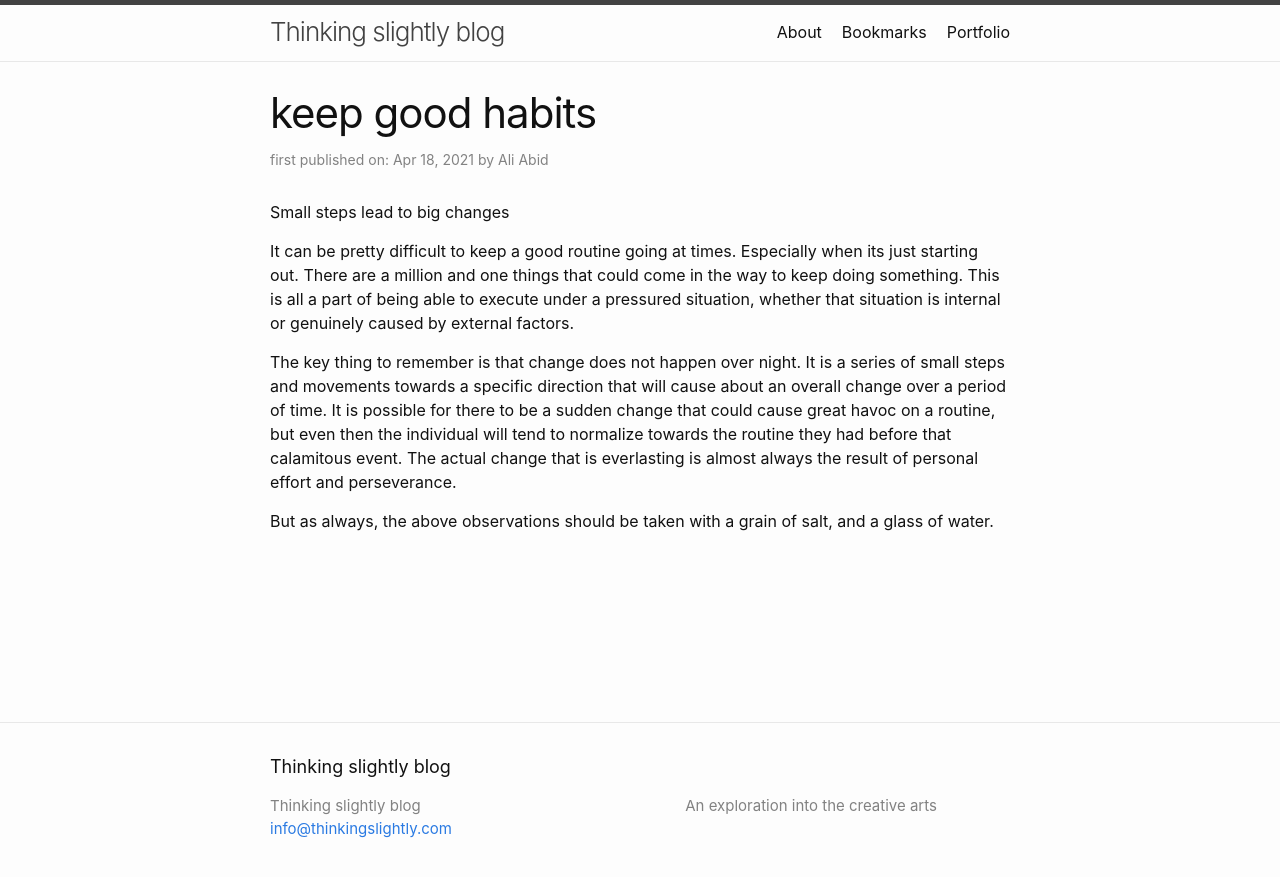
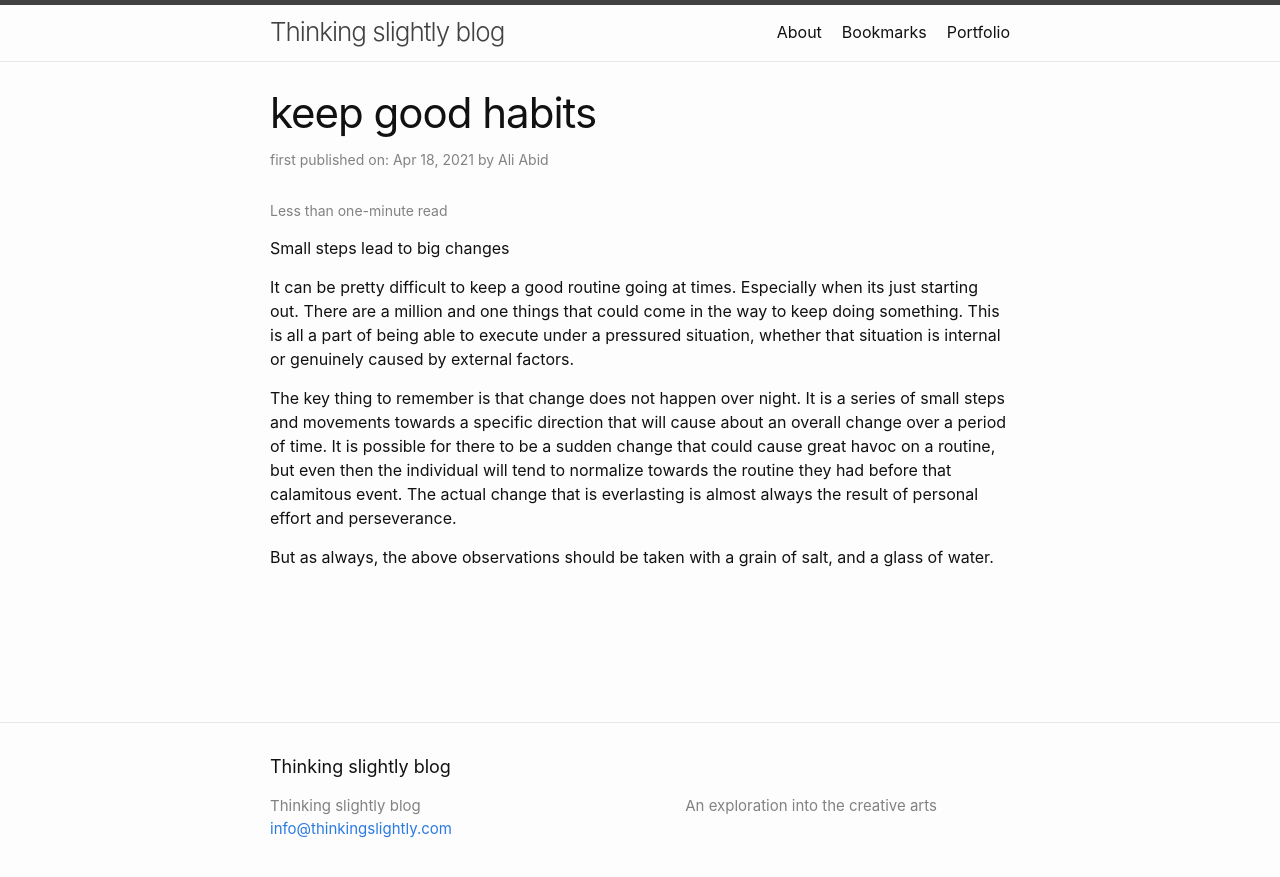
Before and after one commit to aliabiddev/aliabiddev.github.io, a Jekyll site: the page built from _posts/2021-01-01-post6.md, in a window 1280 px wide. Shown: the top 877 px of the page. Built offline with Jekyll 4.4.1, drawn with Linux system fonts in a browser that asks for light colours.

Commit message:
added read times

```diff
--- /dev/null
+++ b/_includes/readtime.html
@@ -0,0 +1,30 @@
+{% assign readCalc = content | number_of_words | divided_by: 180 | round %}
+
+{% if readCalc == 0 %}
+{% assign readTime = "Less than one" %}
+{% elsif readCalc == 1 %}
+{% assign readTime = "One" %}
+{% elsif readCalc == 2 %}
+{% assign readTime = "Two" %}
+{% elsif readCalc == 3 %}
+{% assign readTime = "Three" %}
+{% elsif readCalc == 4 %}
+{% assign readTime = "Four" %}
+{% elsif readCalc == 5 %}
+{% assign readTime = "Five" %}
+{% elsif readCalc == 6 %}
+{% assign readTime = "Six" %}
+{% elsif readCalc == 7 %}
+{% assign readTime = "Seven" %}
+{% elsif readCalc == 8 %}
+{% assign readTime = "Eight" %}
+{% elsif readCalc == 9 %}
+{% assign readTime = "Nine" %}
+{% else %}
+{% assign readTime = readCalc %}
+{% endif %}
+
+
+
+
+<p class="post-read-time">{{ readTime }}-minute read</p>
--- a/_layouts/post.html
+++ b/_layouts/post.html
@@ -26,6 +26,9 @@ layout: default
 
   </header>
 
+
+  {%- include readtime.html -%}
+
   <div class="post-content e-content" itemprop="articleBody">
     {{ content }}
   </div>
--- a/_sass/minima/_layout.scss
+++ b/_sass/minima/_layout.scss
@@ -207,6 +207,12 @@
   color: $grey-color-light;
 }
 
+.post-read-time {
+font-size: $small-font-size;
+color: $grey-color;
+}
+
+
 
 .post-link {
   display: block;
```
Also changed, not shown: README.md.
